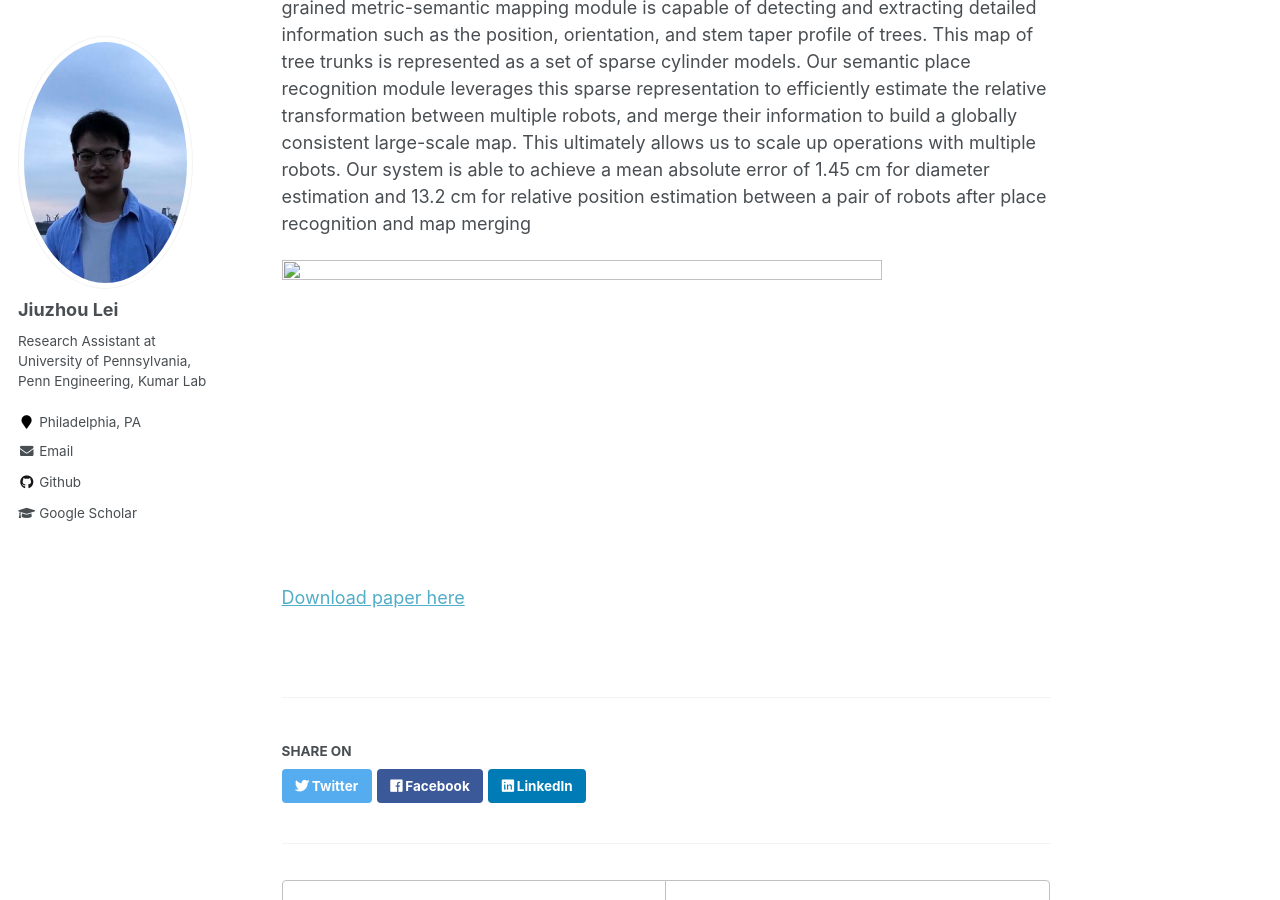
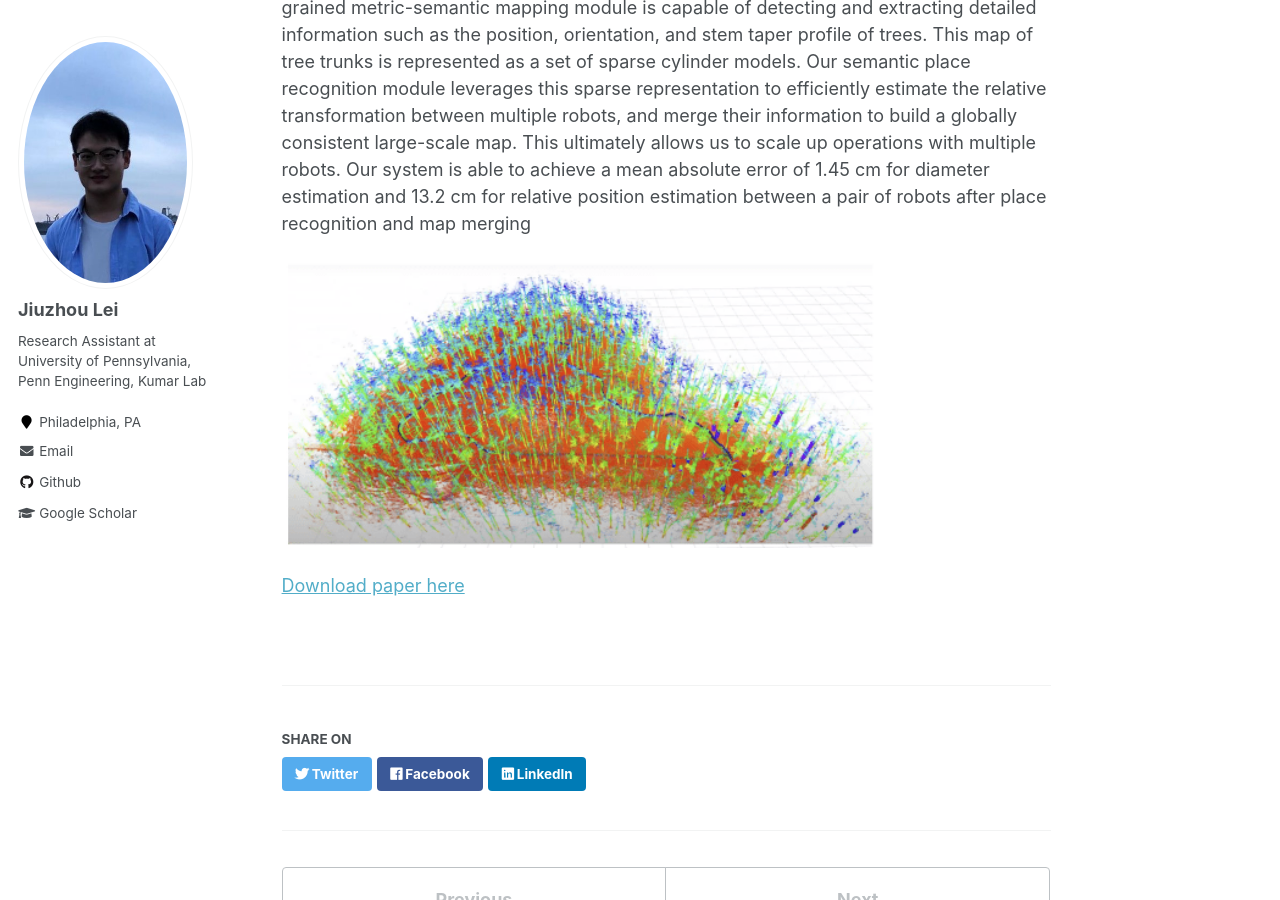
Before and after one commit to RollingOat/jiuzhou_lei.github.io, a Jekyll site: the page built from _publications/UAV_FORESTRY.md, in a window 1280 px wide and 900 px high, scrolled down 704 px. Built offline with Jekyll 4.4.1, drawn with Linux system fonts in a browser that asks for light colours.

Commit message:
Update UAV_FORESTRY.md

```diff
--- a/_publications/UAV_FORESTRY.md
+++ b/_publications/UAV_FORESTRY.md
@@ -36,6 +36,6 @@ achieve a mean absolute error of 1.45 cm for diameter estimation
 and 13.2 cm for relative position estimation between a pair of
 robots after place recognition and map merging
 
-<img src='forest_portfolio-min.png' width="600" height="300">
+<img src='/images/forest_portfolio-min.png' width=600 height=300>
 
 [Download paper here](http://dx.doi.org/10.2139/ssrn.4518294)
```
